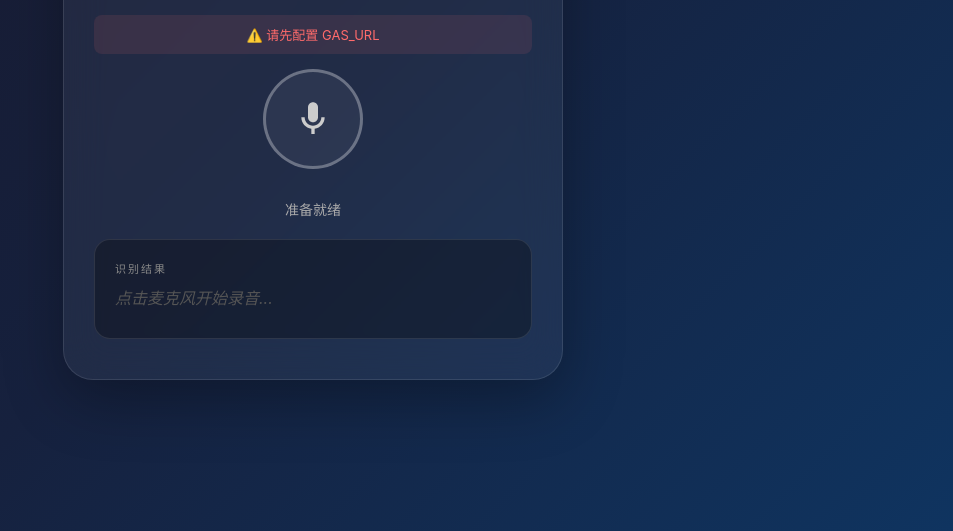
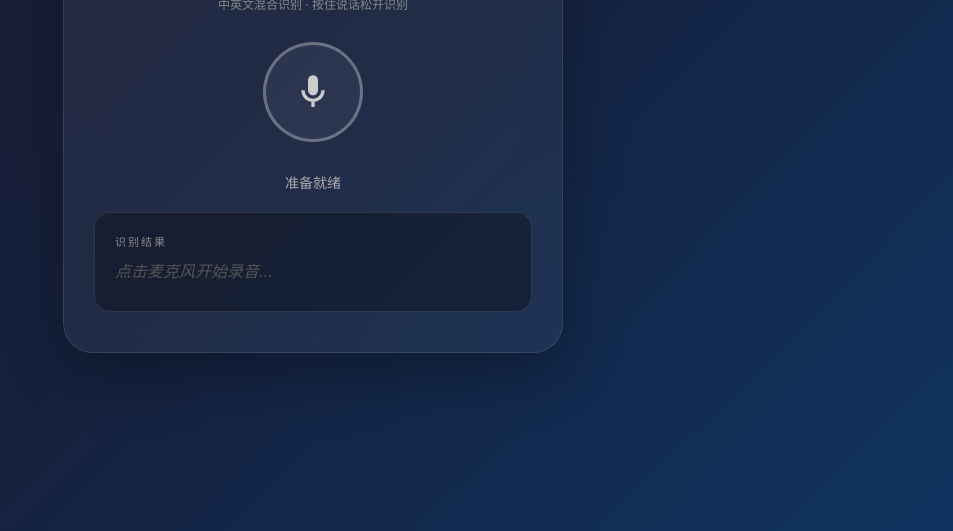
Before and after one commit to HL-Steel-Industries-Sdn-Bhd/voice-to-text7, a plain HTML site: page index.html in a window 1280 px wide. Shown: the part 269-800 px from the top of the page, without its empty margins (327-1280 px from the left). Drawn offline with Linux system fonts and the light colour scheme.

Commit message:
Update index.html

```diff
--- a/index.html
+++ b/index.html
@@ -169,7 +169,7 @@
     </div>
 
     <script>
-        var GAS_URL = 'https://script.google.com/macros/s/YOUR_SCRIPT_ID/exec';
+        var GAS_URL = 'https://script.google.com/macros/s/AKfycbw3_5LuvvGwjkIII5-lAalNXGDd_qD1qWHiiinh1m-AXnHEBIayudaEBfoFRMB-NOd3/exec';
 
         var mediaRecorder = null;
         var audioChunks = [];
```
